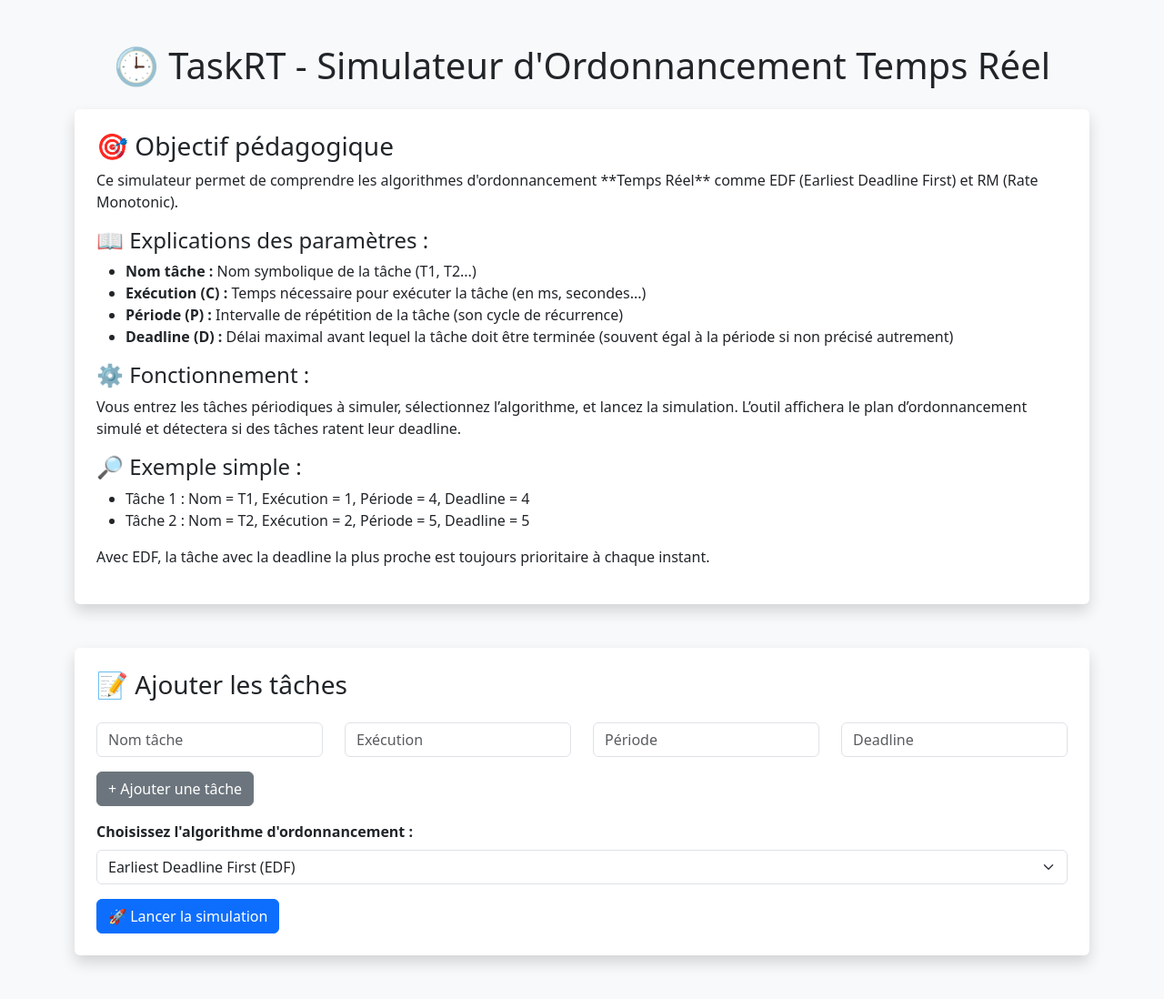
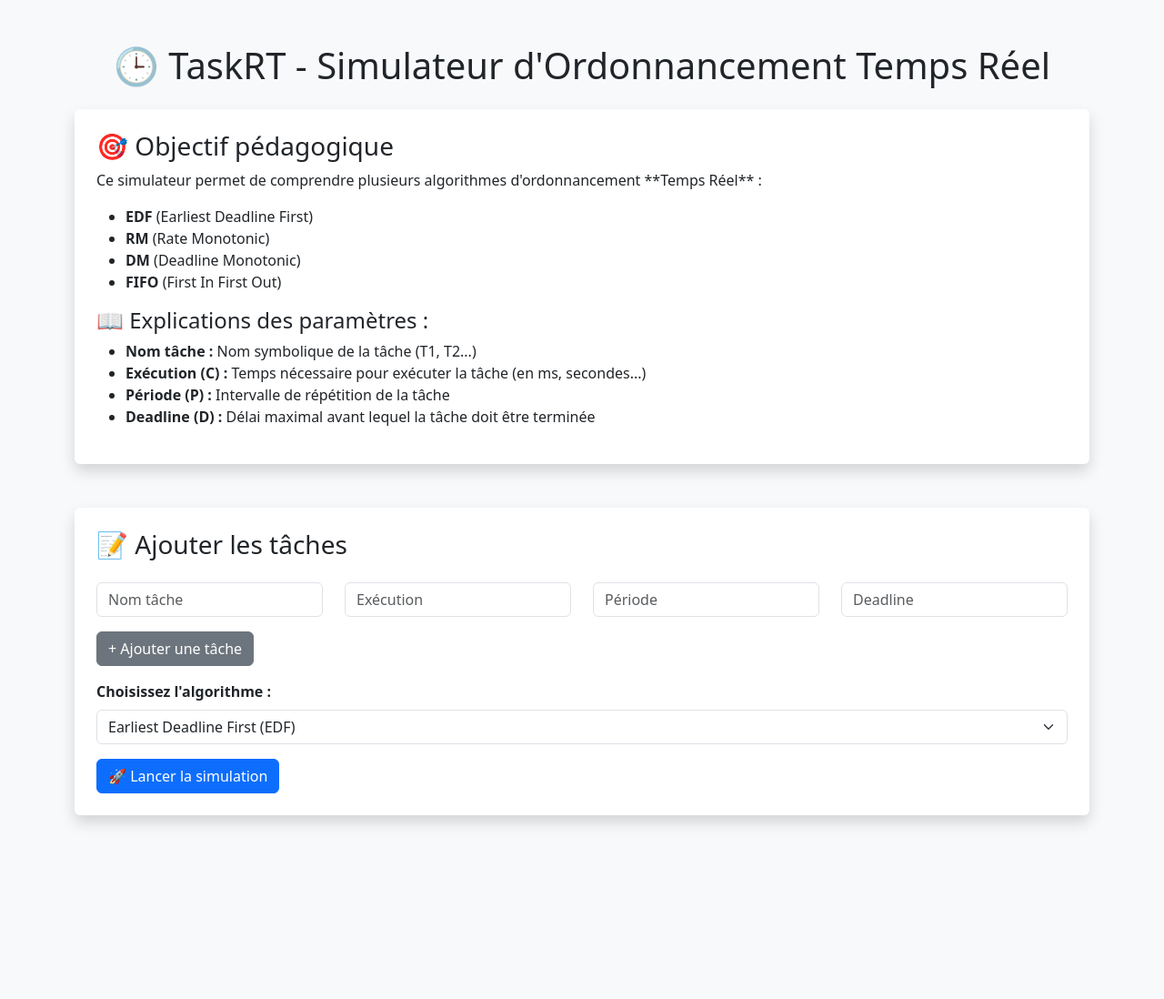
Before and after one commit to EJM0101/taskrt, a Flask app: page / in a window 1280 px wide. Shown: the whole page at 91% size. After the commit the page ends 907 px from the top, so only its background shows below. Run offline with Flask 3, Linux system fonts and the light colour scheme.

Commit message:
Update index.html

```diff
--- a/templates/index.html
+++ b/templates/index.html
@@ -12,25 +12,21 @@
 
     <div class="mb-5 p-4 bg-white rounded shadow">
         <h3>🎯 Objectif pédagogique</h3>
-        <p>Ce simulateur permet de comprendre les algorithmes d'ordonnancement **Temps Réel** comme EDF (Earliest Deadline First) et RM (Rate Monotonic).</p>
+        <p>Ce simulateur permet de comprendre plusieurs algorithmes d'ordonnancement **Temps Réel** :</p>
+        <ul>
+            <li><strong>EDF</strong> (Earliest Deadline First)</li>
+            <li><strong>RM</strong> (Rate Monotonic)</li>
+            <li><strong>DM</strong> (Deadline Monotonic)</li>
+            <li><strong>FIFO</strong> (First In First Out)</li>
+        </ul>
 
         <h4>📖 Explications des paramètres :</h4>
         <ul>
             <li><strong>Nom tâche :</strong> Nom symbolique de la tâche (T1, T2...)</li>
             <li><strong>Exécution (C) :</strong> Temps nécessaire pour exécuter la tâche (en ms, secondes...)</li>
-            <li><strong>Période (P) :</strong> Intervalle de répétition de la tâche (son cycle de récurrence)</li>
-            <li><strong>Deadline (D) :</strong> Délai maximal avant lequel la tâche doit être terminée (souvent égal à la période si non précisé autrement)</li>
+            <li><strong>Période (P) :</strong> Intervalle de répétition de la tâche</li>
+            <li><strong>Deadline (D) :</strong> Délai maximal avant lequel la tâche doit être terminée</li>
         </ul>
-
-        <h4>⚙️ Fonctionnement :</h4>
-        <p>Vous entrez les tâches périodiques à simuler, sélectionnez l’algorithme, et lancez la simulation. L’outil affichera le plan d’ordonnancement simulé et détectera si des tâches ratent leur deadline.</p>
-
-        <h4>🔎 Exemple simple :</h4>
-        <ul>
-            <li>Tâche 1 : Nom = T1, Exécution = 1, Période = 4, Deadline = 4</li>
-            <li>Tâche 2 : Nom = T2, Exécution = 2, Période = 5, Deadline = 5</li>
-        </ul>
-        <p>Avec EDF, la tâche avec la deadline la plus proche est toujours prioritaire à chaque instant.</p>
     </div>
 
     <form method="POST" action="/simulate" class="p-4 bg-white rounded shadow">
@@ -56,10 +52,12 @@
         <button type="button" class="btn btn-secondary mb-3" onclick="addTask()">+ Ajouter une tâche</button>
 
         <div class="mb-3">
-            <label for="algorithm" class="form-label"><strong>Choisissez l'algorithme d'ordonnancement :</strong></label>
+            <label for="algorithm" class="form-label"><strong>Choisissez l'algorithme :</strong></label>
             <select name="algorithm" class="form-select" required>
                 <option value="EDF">Earliest Deadline First (EDF)</option>
                 <option value="RM">Rate Monotonic (RM)</option>
+                <option value="DM">Deadline Monotonic (DM)</option>
+                <option value="FIFO">First In First Out (FIFO)</option>
             </select>
         </div>
 
```
